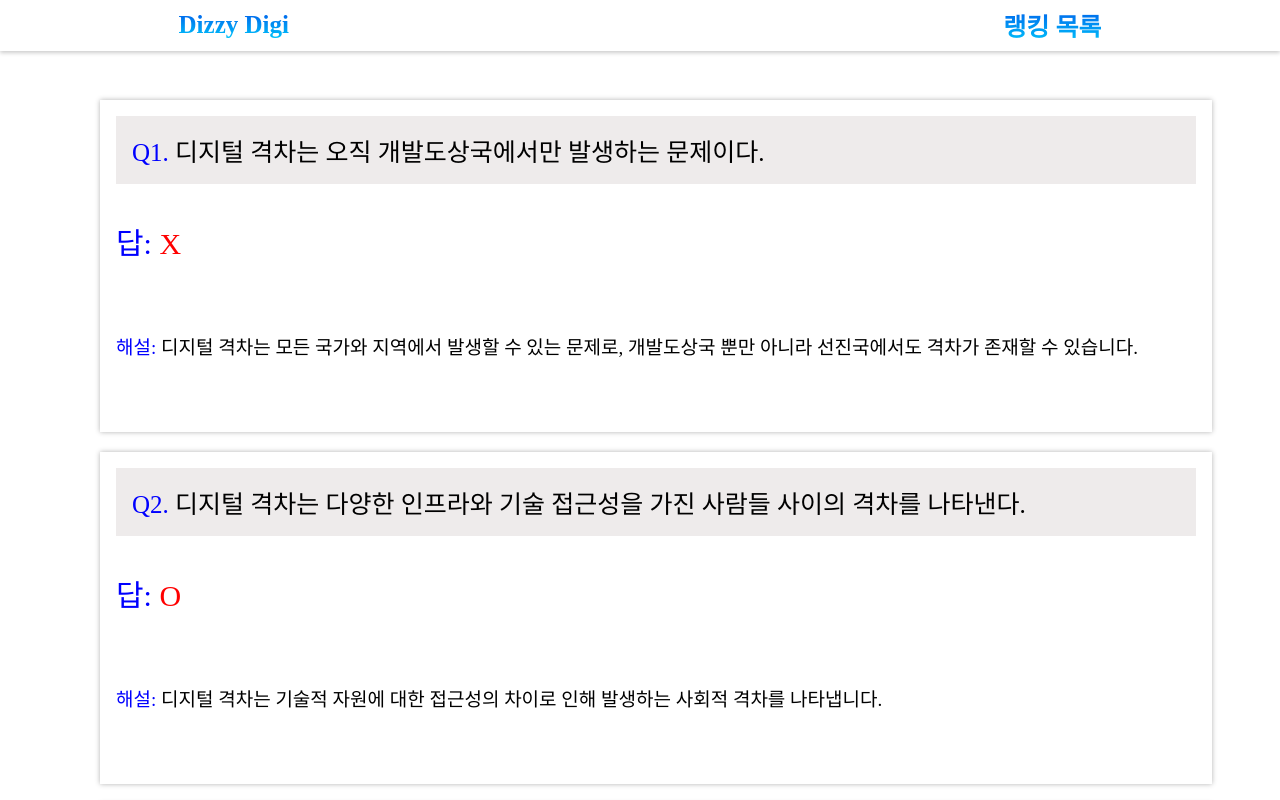
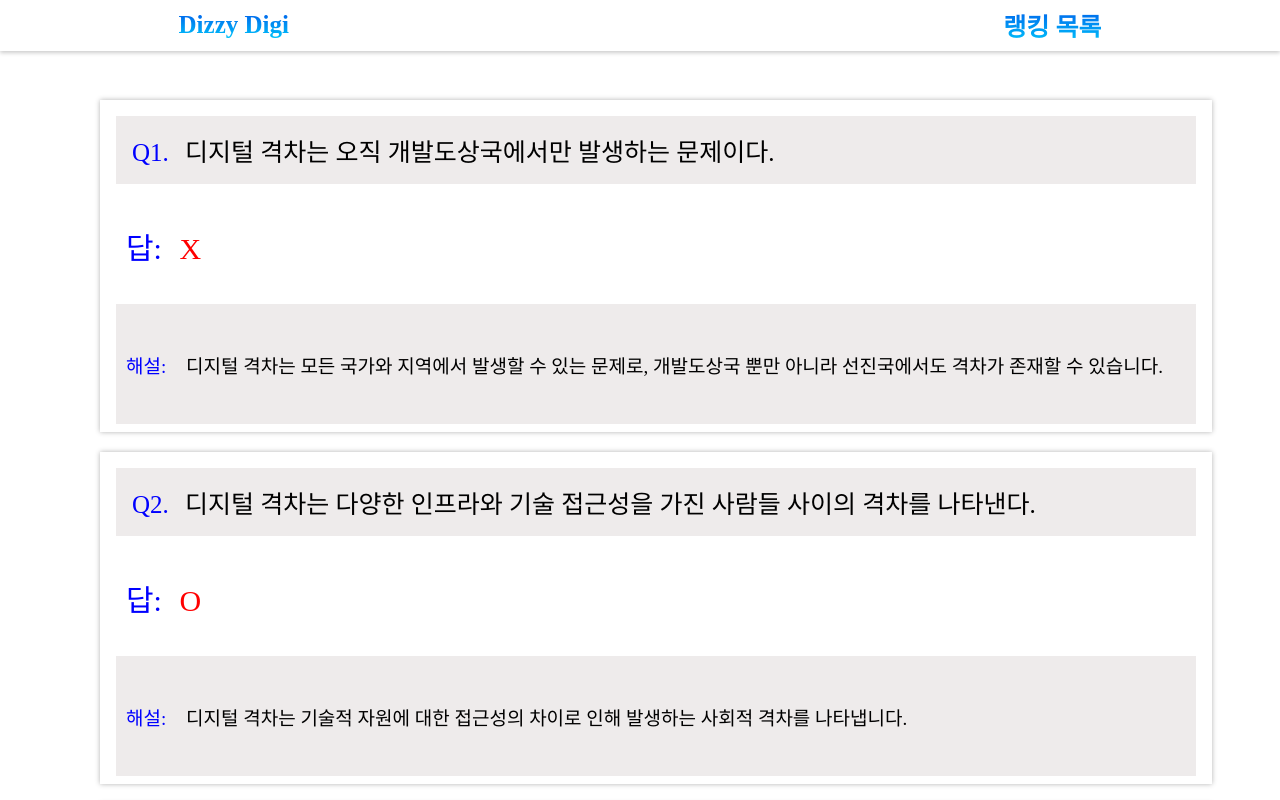
Before and after one commit to Hyunsangs/ntbSideProject, a React (Create React App) app: page /solution in a window 1280 px wide. Shown: the top 800 px of the page. Built offline with nearby package versions, Linux system fonts and the light colour scheme; a web font is replaced by a local one.

Commit message:
Last Commit

```diff
--- a/src/Pages/QuizPage/Quiz.js
+++ b/src/Pages/QuizPage/Quiz.js
@@ -17,6 +17,7 @@ function Quiz() {
             }
             return prevCorrectAnswers; // 정답이 아닐 경우 그대로 반환
         });
+
         // 다음 문제로 이동하거나 퀴즈 종료 처리를 해줄 수 있습니다.
         if (currentQuestionIndex < questions.length - 1) {
             setCurrentQuestionIndex(currentQuestionIndex + 1);
@@ -31,7 +32,7 @@ function Quiz() {
     <div>
         <Card>
             <div className='quiz-card-header'>
-                <p>{`Q ${currentQuestionIndex + 1}`} / 25</p>
+                <p className='question-order'>{`Q ${currentQuestionIndex + 1}`} / 25</p>
                 <p className='question'>{currentQuestion.question}</p>
             </div>
             <div className='quiz-card-body'>
--- a/src/Pages/QuizPage/Quiz.scss
+++ b/src/Pages/QuizPage/Quiz.scss
@@ -6,11 +6,13 @@
 }
 
 .quiz-card-header {
+
     background-image: linear-gradient(to top, #fddb92 0%, #d1fdff 100%);
     font-family: "RIDIBatang";
     height: 100px;
     background-color: rgb(231, 231, 232);
     margin-bottom: 10px;
+
 
     .question {
       padding: 1rem 1rem;
--- a/src/Pages/SolutionPage/Solution.js
+++ b/src/Pages/SolutionPage/Solution.js
@@ -12,7 +12,7 @@ function Solution() {
           </div>
           <div className='question-card-body'>
             <p><span>답:</span> {questionData.answer}</p>
-            <p><span>해설:</span> {questionData.Commentary}</p>
+            <p><span>해설:</span>{questionData.Commentary}</p>
           </div>
         </div>
       ))}
--- a/src/Pages/SolutionPage/Solution.scss
+++ b/src/Pages/SolutionPage/Solution.scss
@@ -7,20 +7,27 @@
     margin-bottom: 20px;
     padding: 1rem 1rem;
     span {
+        width: 50px;
+        margin-right: 10px;
         color: blue;
     }
     .question-card-header{
         padding: 1rem 1rem;
         background-color: rgb(238, 235, 235);
         font-size: 25px;
+        margin-bottom: 30px;
     }
 
     .question-card-body {
+
         height: 70%;
         display: flex;
         flex-direction: column;
-        justify-content: space-around;
+        justify-content: space-between;
 
+        p{
+            padding: 10px 10px;
+        }
 
         p:nth-child(1) {
             font-size: 30px;
@@ -28,6 +35,10 @@
         }
 
         p:nth-child(2){
+            display: flex;
+            align-items: center;
+            background-color: rgb(238, 235, 235);
+            height: 100px;
             font-size: 19px;
         }
     }
```
Lines whose indentation alone changed are shown as unchanged.
